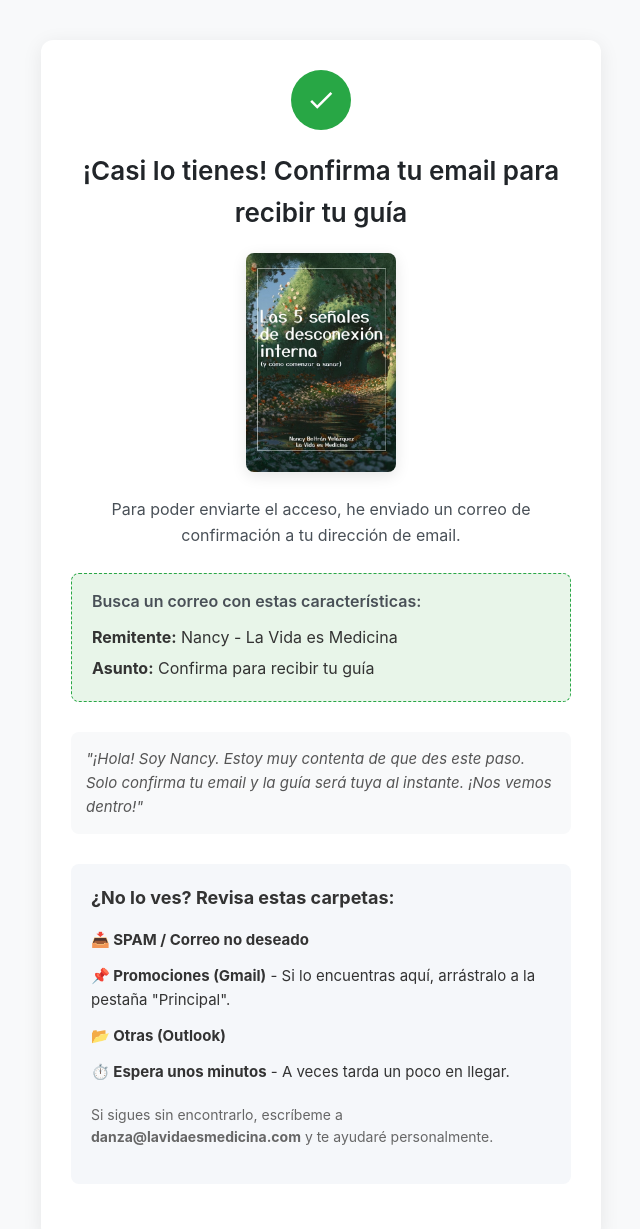
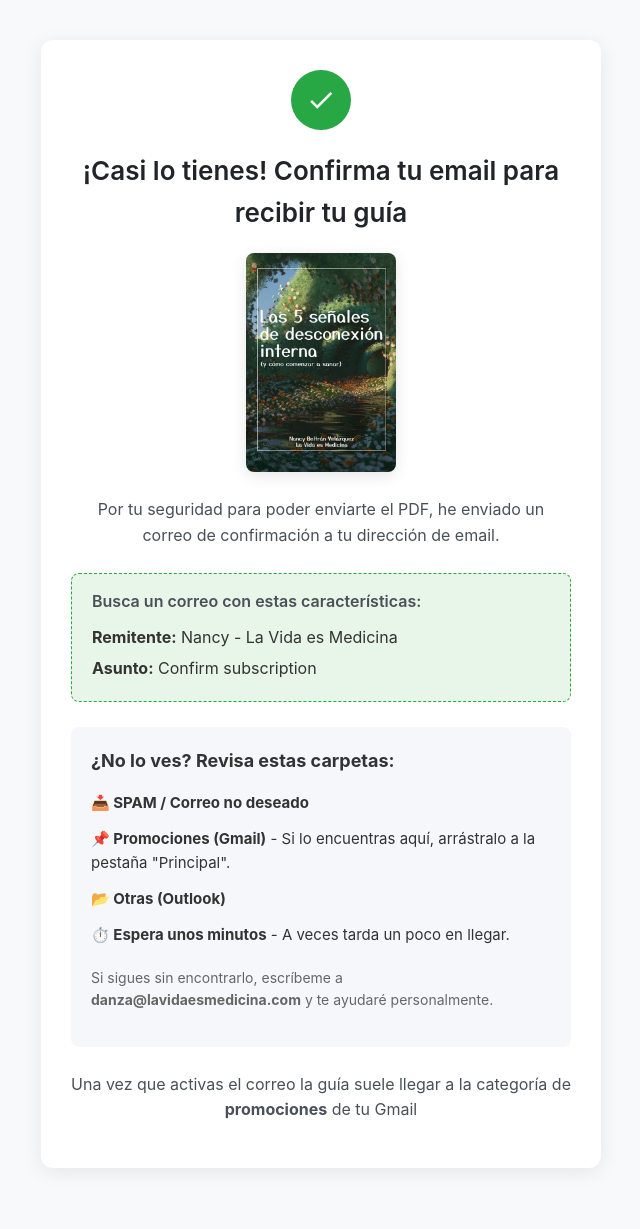
Before and after one commit to marco-jaram/LandingReconexion, a plain HTML site: page confirma.html in a window 1280 px wide. Shown: the whole page, without its empty margins (319-959 px from the left). After the commit the page ends 1208 px from the top, so only its background shows below. Drawn offline with Linux system fonts and the light colour scheme.

Commit message:
mejora a pagina de aviso de confirmacion con palabra pdf y seguridad

```diff
--- a/confirma.html
+++ b/confirma.html
@@ -21,7 +21,7 @@
 
     <meta name="robots" content="noindex, nofollow">
     <meta name="googlebot" content="noindex, nofollow">
-    <link rel="stylesheet" href="/css/style-confimacion.css"> <!-- Asegúrate que la ruta a tu CSS es correcta -->
+    <link rel="stylesheet" href="/css/style-confirmacion.css">
     <title>¡Casi listo! Confirma para recibir tu guía</title>
 </head>
 <body>
@@ -39,7 +39,7 @@
 
             <img src="/img/guia-desconexion.webp" style="width: 150px;" alt="Portada de la guía Las 5 señales de desconexión interna" class="ebook-cover">
 
-            <p>Para poder enviarte el acceso, he enviado un correo de confirmación a tu dirección de email.</p>
+            <p>Por tu seguridad para poder enviarte el PDF, he enviado un correo de confirmación a tu dirección de email.</p>
 
 
             <div class="email-details-box">
@@ -47,16 +47,10 @@
                 <ul>
 
                     <li><strong>Remitente:</strong> Nancy - La Vida es Medicina</li>
-                    <li><strong>Asunto:</strong>  Confirma para recibir tu guía</li>
+                    <li><strong>Asunto:</strong>  Confirm subscription</li>
                 </ul>
             </div>
 
-
-            <div class="author-box">
-
-
-                <p class="author-text">"¡Hola! Soy Nancy. Estoy muy contenta de que des este paso. Solo confirma tu email y la guía será tuya al instante. ¡Nos vemos dentro!"</p>
-            </div>
 
             <div class="info-box">
                 <h2>¿No lo ves? Revisa estas carpetas:</h2>
@@ -70,6 +64,8 @@
                 <!-- RECOMENDACIÓN: Usa un email con tu dominio propio si es posible -->
                 <p class="contact-help">Si sigues sin encontrarlo, escríbeme a <strong>danza@lavidaesmedicina.com</strong> y te ayudaré personalmente.</p>
             </div>
+             <p>Una vez que activas el correo la guía suele llegar a la categoría de<strong> promociones</strong> de tu Gmail</p>
+
 
         </div>
     </div>
```
Also changed, not shown: css/style-confirmacion.css (renamed from css/style-confimacion.css).
